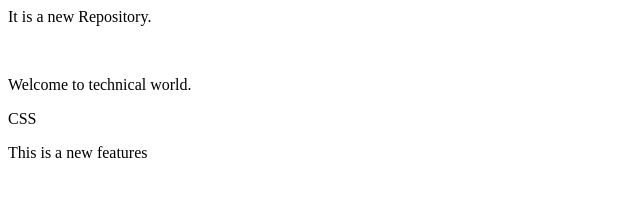
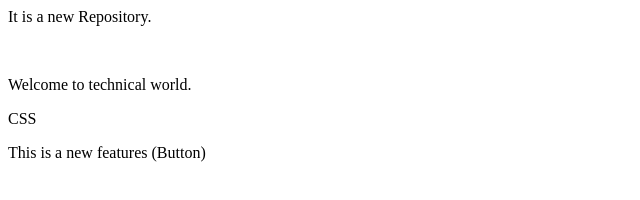
Before and after one commit to Rajaak78-debug/LocalRepo, a plain HTML site: page index.html in a window 1280 px wide. Shown: the full height of the page, 0-640 px from the left. Drawn offline with Linux system fonts and the light colour scheme.

Commit message:
Add button

```diff
--- a/index.html
+++ b/index.html
@@ -2,4 +2,4 @@
 <br>
 <p> Welcome to technical world. </p>
 <p> CSS </p>
-<p> This is a new features</p>
+<p> This is a new features (Button)</p>
```
